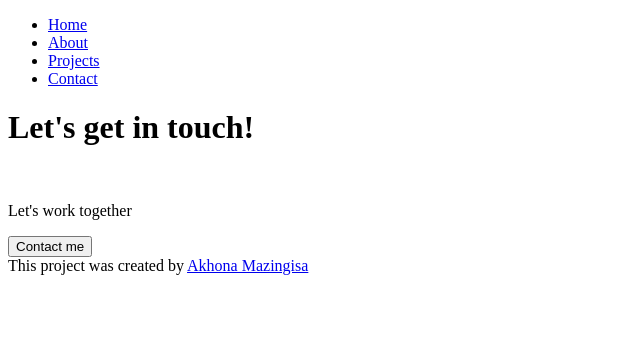
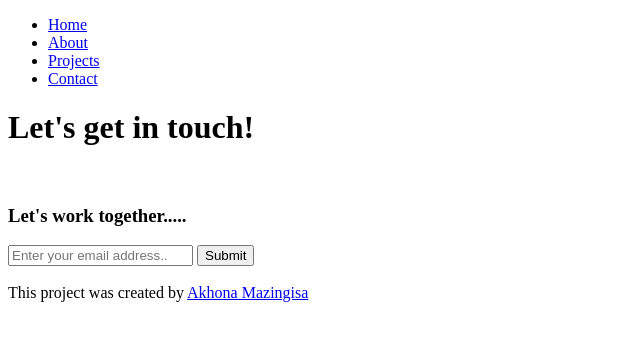
Before and after one commit to akhona-mazingisa/my-personal-website, a plain HTML site: page contact.html in a window 1280 px wide. Shown: the whole page, without its empty margins (0-640 px from the left). Drawn offline with Linux system fonts and the light colour scheme.

Commit message:
Updated the code and added a form

```diff
--- a/contact.html
+++ b/contact.html
@@ -25,13 +25,13 @@
     <header>
         <h1>Let's get in touch!</h1>
     </header>
-    <br>
-    <main>
-        <p>
-            Let's work together
-        </p>
-    </main>
-    <button>Contact me</button>
+    <br />
+    <h3>Let's work together.....</h3>
+    <form>
+        <input type="text" placeholder="Enter your email address..">
+        <button type="Submit">Submit</button>
+    </form>
+    <br />
     <footer>
         This project was created by
         <a href="https://github.com/akhona-mazingisa" target="_blank">
```
Also changed, not shown: about.html (+1 -0 lines), index.html (+2 -1 lines), projects.html (+1 -0 lines).
